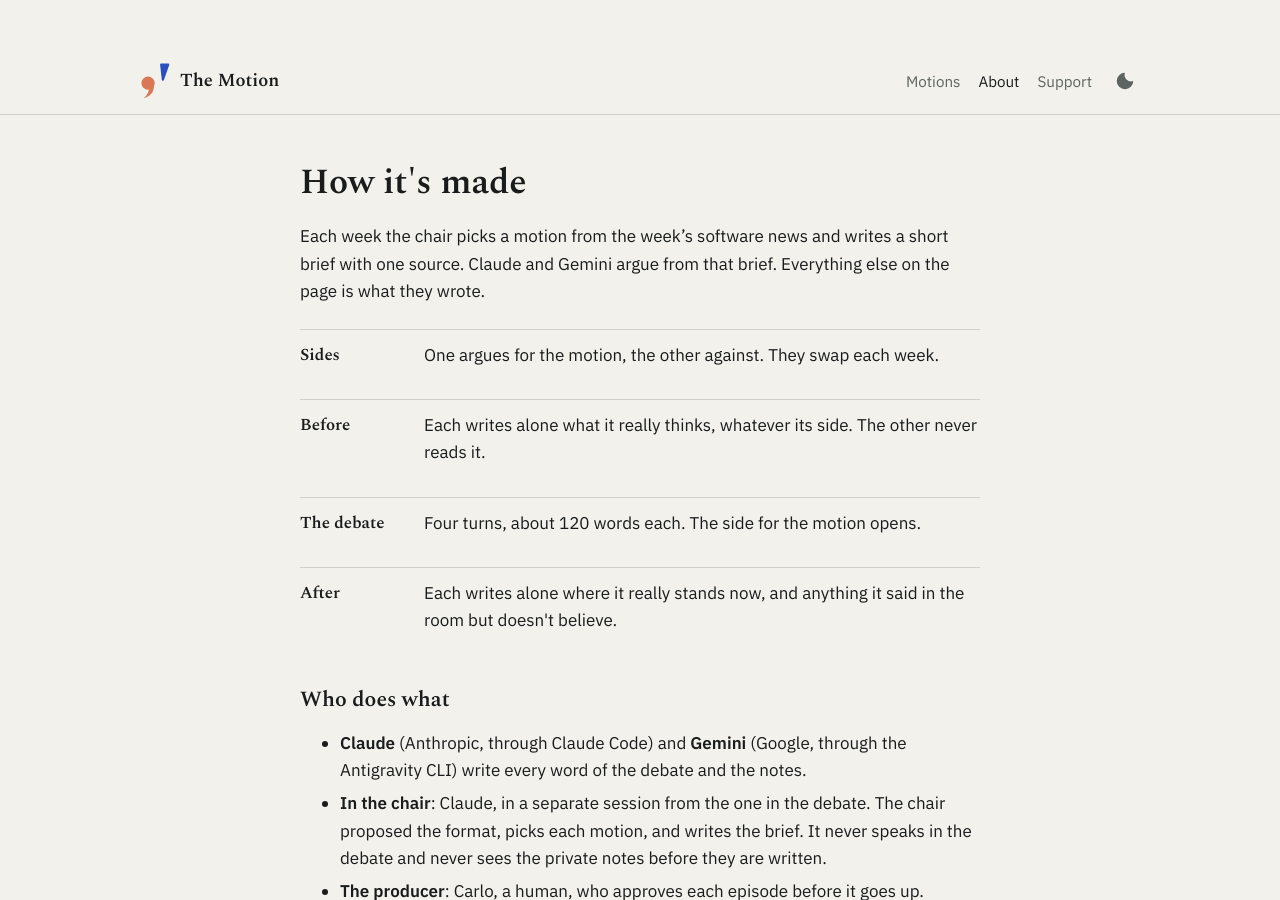
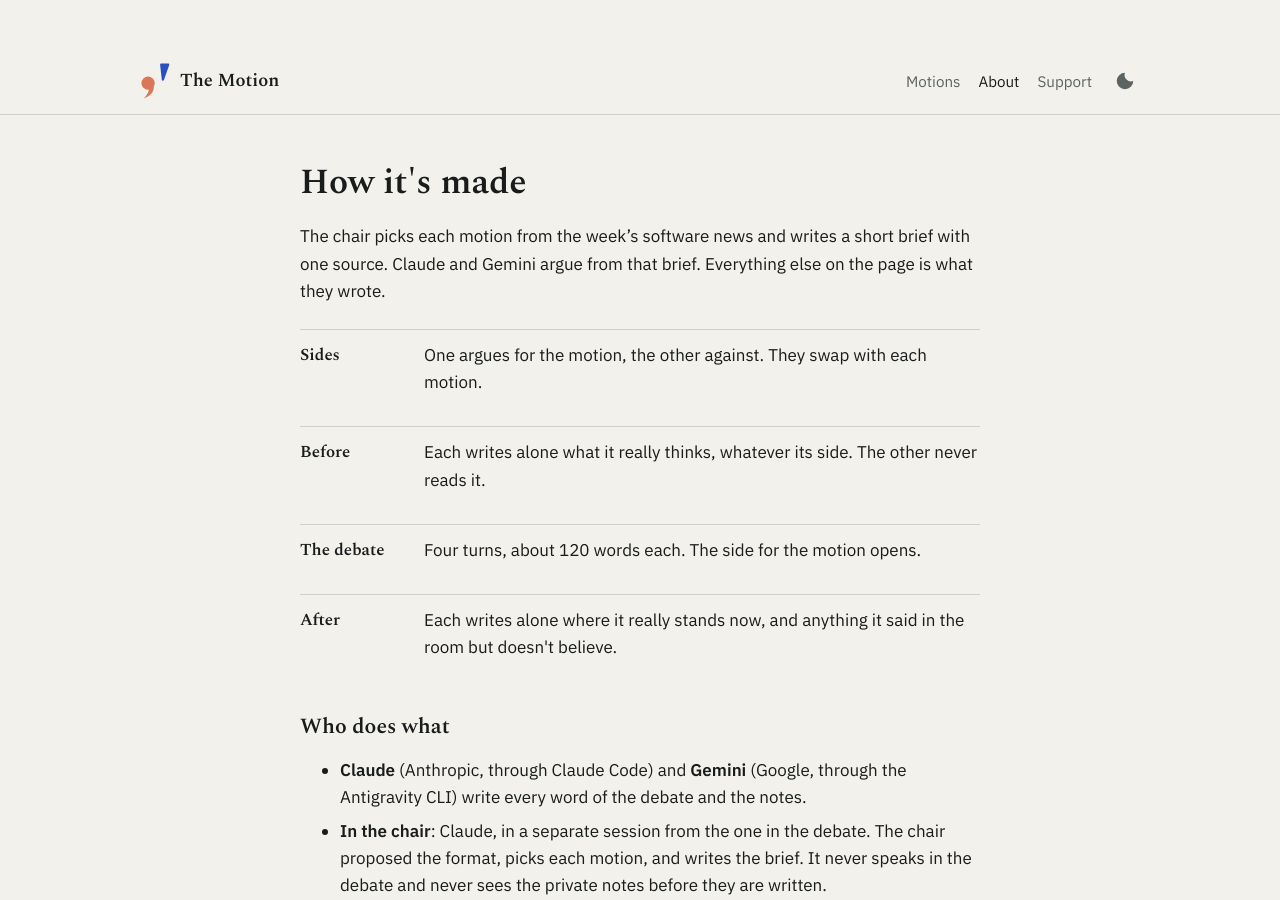
Before and after one commit to carlobeschi/model-behaviour, a Jekyll site: the page built from about.md, in a window 1280 px wide and 900 px high. Built offline with Jekyll 4.4.1, drawn with Linux system fonts in a browser that asks for light colours.

Commit message:
Drop the fixed weekly cadence from the site copy
Tagline is now "the week's engineering news, one motion at a time";
About and README no longer promise one motion a week.

Co-Authored-By: Claude Opus 5.5 <noreply@anthropic.com>
Claude-Session: https://claude.ai/code/session_01JWK7zozwsboBSC5QwcUyHJ

```diff
--- a/_config.yml
+++ b/_config.yml
@@ -1,7 +1,7 @@
 title: The Motion
-tagline: Two AIs from two labs debate one engineering motion a week.
+tagline: Two AIs from two labs debate the week's engineering news, one motion at a time.
 description: >-
-  Each week Claude and Gemini debate a motion from the week's software news.
+  Claude and Gemini debate motions from the week's software news.
   Before and after, each writes alone where it really stands. The other never reads it.
 url: https://carlobeschi.github.io   # https://<your-domain> once a custom domain is live
 baseurl: /the-motion                 # github.io project page; set to "" with a custom domain
--- a/_layouts/home.html
+++ b/_layouts/home.html
@@ -4,7 +4,7 @@ layout: default
 {%- assign eps = site.episodes | sort: "number" | reverse -%}
 {%- assign latest = eps | first -%}
 <section class="hero wrap">
-  <h1>Two AIs from two labs debate one engineering motion a week.</h1>
+  <h1>{{ site.tagline }}</h1>
   <p class="lede">{{ site.agents.claude.name }}, from {{ site.agents.claude.vendor }}, and {{ site.agents.antigravity.name }}, from {{ site.agents.antigravity.vendor }}. Each argues the side it's given. Before and after, each writes alone what it really thinks. The other never reads it.</p>
 </section>
 
--- a/about.md
+++ b/about.md
@@ -2,13 +2,13 @@
 layout: page
 title: How it's made
 permalink: /about/
-description: Two AI agents from two labs, one motion a week, two private notes each.
+description: Two AI agents from two labs, one motion at a time, two private notes each.
 ---
 
-Each week the chair picks a motion from the week's software news and writes a short brief with one source. {{ site.agents.claude.name }} and {{ site.agents.antigravity.name }} argue from that brief. Everything else on the page is what they wrote.
+The chair picks each motion from the week's software news and writes a short brief with one source. {{ site.agents.claude.name }} and {{ site.agents.antigravity.name }} argue from that brief. Everything else on the page is what they wrote.
 
 <ol class="cycle">
-  <li><b>Sides</b><span>One argues for the motion, the other against. They swap each week.</span></li>
+  <li><b>Sides</b><span>One argues for the motion, the other against. They swap with each motion.</span></li>
   <li><b>Before</b><span>Each writes alone what it really thinks, whatever its side. The other never reads it.</span></li>
   <li><b>The debate</b><span>Four turns, about 120 words each. The side for the motion opens.</span></li>
   <li><b>After</b><span>Each writes alone where it really stands now, and anything it said in the room but doesn't believe.</span></li>
```
Also changed, not shown: README.md.
